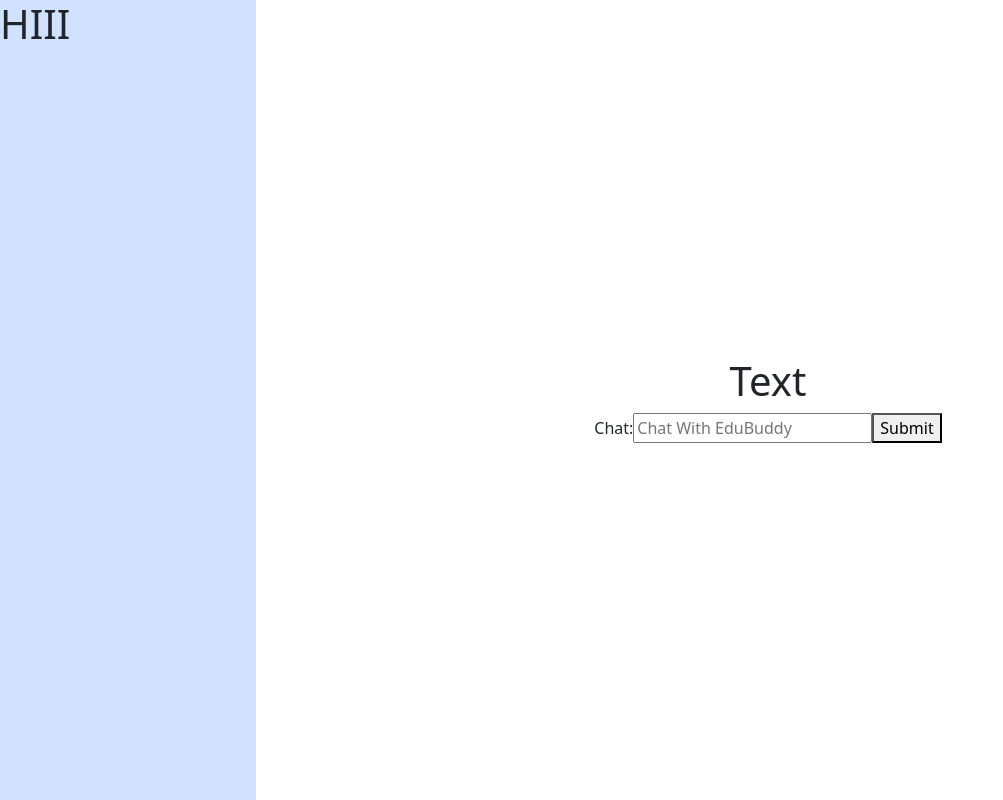
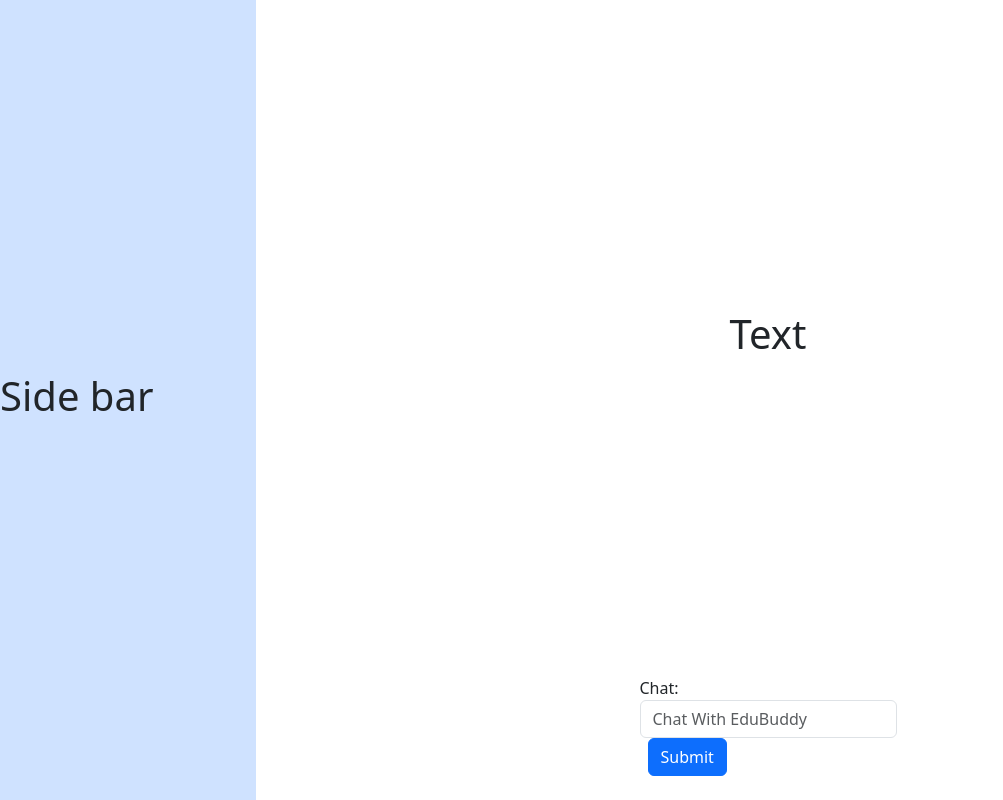
Before and after one commit to rChwiecko/EduBuddy.ai, a React (Vite) app in the folder EduBuddy/: page / in a window 1280 px wide. Shown: the whole page, without its empty margins (0-1003 px from the left). Built offline with nearby package versions, Linux system fonts and the light colour scheme.

Commit message:
more styling

```diff
--- a/EduBuddy/src/body/body.jsx
+++ b/EduBuddy/src/body/body.jsx
@@ -3,7 +3,7 @@ import Footer from '../footer/footer';
 import './body.css'
 export default function BodyMain() {
     return (
-        <div class="d-flex flex-column justify-content-center align-items-center w-100 h-100">
+        <div class="d-flex flex-column justify-content-between align-items-center w-100 h-100">
             <ChatSection />
             <Footer />
         </div>
--- a/EduBuddy/src/chat/chat.jsx
+++ b/EduBuddy/src/chat/chat.jsx
@@ -1,6 +1,6 @@
 export default function ChatSection() {
     return (
-        <div>
+        <div className="h-100 d-flex align-items-center">
             <h1>Text</h1>
         </div>
     );
--- a/EduBuddy/src/footer/footer.jsx
+++ b/EduBuddy/src/footer/footer.jsx
@@ -25,10 +25,11 @@ export default function Footer() {
     }
 
     return (
-        <div>
+        <div className='w-100 pb-4 d-flex justify-content-center align-items-center'>
             <form onSubmit={handleSubmit}>
-                <label htmlFor="prompt">Chat:</label>
+                <label htmlFor="prompt" className='me-3'>Chat:</label>
                 <input
+                    className='form-control flex-grow-1'
                     id="prompt"
                     name="prompt"
                     placeholder="Chat With EduBuddy"
@@ -36,7 +37,7 @@ export default function Footer() {
                     value={prompt}  // Bind input value to state
                     onChange={e => setPrompt(e.target.value)}  // Update state on input change
                 />
-                <button type="submit">Submit</button>
+                <button className="btn btn-primary ms-2" type="submit">Submit</button>
             </form>
         </div>
     );
--- a/EduBuddy/src/sideMenu/sideMenu.jsx
+++ b/EduBuddy/src/sideMenu/sideMenu.jsx
@@ -1,7 +1,7 @@
 export default function SideMenu(){
     return (
-        <div className="bg-primary-subtle w-25">
-            <h1>HIII</h1>
+        <div className="bg-primary-subtle w-25 d-flex flex-direction-column align-items-center">
+            <h1>Side bar</h1>
         </div>
     )
 }
```
